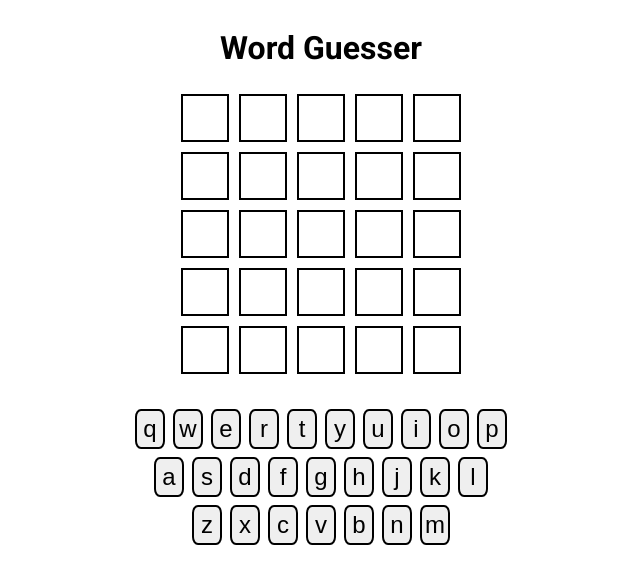
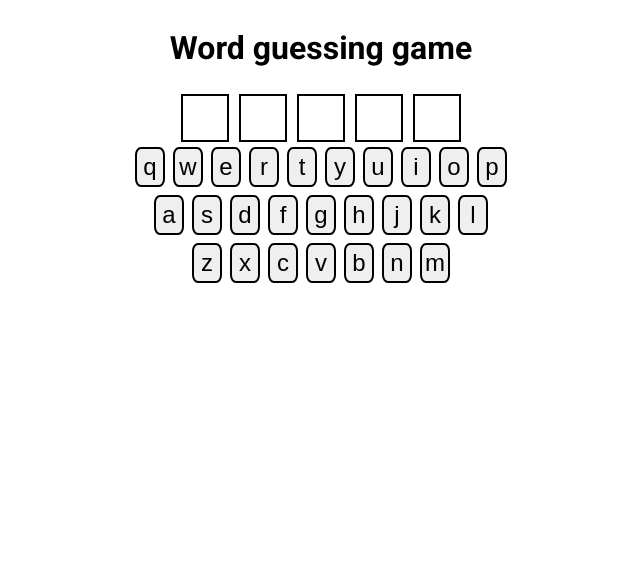
Before and after one commit to siddhantmadhur/gdsc-wordle, a React (Vite) app: page / in a window 1280 px wide. Shown: the top 584 px of the page, without its empty margins (319-959 px from the left). Built offline with nearby package versions, Linux system fonts and the light colour scheme.

Commit message:
finished proj

```diff
--- a/eslint.config.js
+++ b/eslint.config.js
@@ -33,6 +33,7 @@ export default [
         'warn',
         { allowConstantExport: true },
       ],
+      "react/prop-types": "off",
     },
   },
 ]
--- a/src/App.jsx
+++ b/src/App.jsx
@@ -1,59 +1,65 @@
-import { useEffect, useState } from "react";
-import "./App.css";
-import words from "./random_words";
+import React, { useEffect } from 'react'
+import WordGrid from './WordGrid'
 
-const keyboard = [
-  ["q", "w", "e", "r", "t", "y", "u", "i", "o", "p"],
-  ["a", "s", "d", "f", "g", "h", "j", "k", "l"],
-  ['z', 'x', 'c', 'v', 'b', 'n', 'm']
-];
-
-const keyboard_hash = new Map();
+import './App.css'
+import { useState } from 'react'
+import Keyboard from './Keyboard'
+import words from './random_words'
 
 
-const set_input_letter = (letter, attempts, setAttempts) => {
+function App() {
 
-      const prevAttempts = attempts;
-      let cur = prevAttempts.pop();
-        cur += letter
-        prevAttempts.push(cur);
-      if (cur.length >= 5) {
 
-        cur.split("").forEach((char, charIdx)=>{
-          if (chosenWord.indexOf(char) !== -1 && keyboard_hash.get(char) !== 2) {
-            keyboard_hash.set(char, 1)
+    /**
+     *  @description Previous description
+     * */
+    const [pastGuesses, setPastGuesses] = useState(/** @type{string[]} */([]))
+
+    // Current Guess
+    const [guess, setGuess] = useState("")
+
+    // The actual current word
+    const [correctWord, setCorrectWord] = useState("")
+
+    const [keyMap, setKeyMap] = useState({})
+
+    /**
+     *  @param {string} key
+     * */
+    const handleKey = (key) => {
+        setGuess(
+            (e) => {
+                if (e.length >= 4)
+                {
+                    setPastGuesses((p)=>{
+                        p.push(e + key)
+                        return p
+                    })
+                    return ""
                 }
-          if (chosenWord.at(charIdx) === cur.at(charIdx) && keyboard_hash.get(char) !== 2) {
-            keyboard_hash.set(char, 2)
+                return e + key
             }
-        })
-
-        prevAttempts.push("");
-      }
-      setAttempts([...prevAttempts]);
+        )
     }
 
-const chosenWord = words[Math.round(Math.random() * (words.length ))]
-
-function History (props) {
-  return <div>Attempts taken: </div>
+    const backspaceKey = () => {
+        setGuess((e) => {
+            if (e.length > 0) {
+                return e.substring(0, e.length - 1)
+            }
+            return ""
+        })
     }
 
-function App() {
-  const [attempts, setAttempts] = useState([""]);
+    useEffect(()=>{
 
-  useEffect(() => {
+        setCorrectWord(words[Math.round(Math.random() * (words.length - 1))])
+
+
         document.addEventListener("keydown", (ev) => {
             const letter = ev.key.toLowerCase();
             if (ev.key === 'Backspace') {
-        const prevAttempts = attempts;
-        if (prevAttempts.length > 0) {
-          let cur = prevAttempts.pop()
-          cur = cur.substring(0, cur.length - 1)
-          prevAttempts.push(cur)
-        }
-        setAttempts([...prevAttempts])
-
+                backspaceKey()
                 return;
 
             }
@@ -65,76 +71,41 @@ function App() {
             ) {
                 return;
             }
-      set_input_letter(letter, attempts, setAttempts)
+            handleKey(letter)
         });
-  }, []);
+    },[])
+
 
     useEffect(()=>{
-    if (attempts.length <= 1) {
-      return;
+        const lastGuess = pastGuesses.at(pastGuesses.length - 1)
+        if (lastGuess === correctWord) {
+            alert("Correct word guessed: " + correctWord)
+            setCorrectWord(words[Math.round(Math.random() * words.length)])
+            setPastGuesses([])
+            setGuess("")
         }
-    if (attempts[attempts.length - 2] === chosenWord) {
-      // TODO: Make this more sophisticated
-
-    }
-  }, [attempts])
+    }, [guess, pastGuesses, correctWord])
 
     return (
-    <>
         <main>
             <div>
-          <h1>Word Guesser</h1>
+                <h1>Word guessing game</h1>
             </div>
-        <div className="attempt-grid">
-          {attempts
-            .concat([...Array(attempts.length <= 5 ? 5 - attempts.length : 0)])
-            .filter((val, i) => i < 5)
-            .map((e) => (typeof e === "undefined" ? "" : e))
-            .map((attempt, attemptIdx) => {
-              return (
-                <div className="attempt" key={attemptIdx}>
-                  {attempt?.split("").map((char, charIdx) => {
-                    if (attempts.length - 1 === attemptIdx) {
-                    return (
-                      <div className={`char`} key={charIdx}>
-                        {char}
+            <div>
+                <WordGrid
+                    currentGuess={guess}
+                    guesses={pastGuesses}
+                    correctWord={correctWord}
+                />
             </div>
-                    );
-
-                    }
-                    return (
-                      <div className={`char ${char === chosenWord.at(charIdx) ? 'key-correct': chosenWord.indexOf(char) !== -1 ? 'key-almost-correct' : 'key-wrong'}`} key={charIdx}>
-                        {char}
-                      </div>
-                    );
-                  })}
-                  {attempt.length < 5 ? (
-                    <>
-                      {[...Array(5 - attempt?.length)].map((n, char_key) => (
-                        <div key={char_key} className="char"></div>
-                      ))}
-                    </>
-                  ) : null}
-                </div>
-              );
-            })}
-        </div>
-        <div className="keyboard">
-          {keyboard.map((row, rowId) => (
-            <div className="keyboard-row" key={rowId}>
-              {row.map((key, keyId) => {
-                return (
-                  <button onClick={()=>set_input_letter(key, attempts, setAttempts)} className={`keyboard-key ${keyboard_hash.get(key) === 2 ? 'key-correct' : keyboard_hash.get(key) === 1 ? 'key-almost-correct' : typeof keyboard_hash.get(key) !== 'undefined' ? 'key-wrong'  : ''}`} key={keyId}>
-                    {key}
-                  </button>
-                );
-              })}
-            </div>
-          ))}
+            <div>
+                <Keyboard
+                   keys={{}}
+                    handleKey={handleKey}
+                />
             </div>
         </main>
-    </>
-  );
+    )
 }
 
 export default App;
--- /dev/null
+++ b/src/Keyboard.jsx
@@ -0,0 +1,45 @@
+import React from 'react'
+
+const keyboard_keys = [
+  ["q", "w", "e", "r", "t", "y", "u", "i", "o", "p"],
+  ["a", "s", "d", "f", "g", "h", "j", "k", "l"],
+  ['z', 'x', 'c', 'v', 'b', 'n', 'm']
+];
+
+
+
+/**
+ *  @description Returns a keyboard that can be interacted with
+ *  @param {object} props
+ *  @param {Object.<string, number>} props.keys Map with key being a letter, and the value being 0 if the user hasn't guessed it, 1 if it's guessed but wrong, 2 if correct but in the wrong place, and 3 if correct and in the right place
+ *  @param {(arg0: string) => void} props.handleKey
+ * */
+function Keyboard (props) {
+    return (
+    <div className="keyboard">
+          {keyboard_keys.map((row, rowId) => (
+            <div className="keyboard-row" key={rowId}>
+              {row.map((key, keyId) => {
+                return (
+                    <button
+                        onClick={() => props.handleKey(key)}
+                        key={keyId}
+                        className={`
+                            keyboard-key
+                            ${typeof props.keys[key] === 'undefined' ? '': ''}
+                            ${props.keys[key] === 1 ? 'key-wrong': ''}
+                            ${props.keys[key] === 2 ? 'key-almost-correct': ''}
+                            ${props.keys[key] === 3 ? 'key-correct': ''}
+                        `}
+                        >
+                        {key}
+                    </button>
+                );
+              })}
+            </div>
+          ))}
+        </div>
+    )
+}
+
+export default Keyboard;
--- /dev/null
+++ b/src/WordGrid.jsx
@@ -0,0 +1,46 @@
+import React from 'react'
+
+/**
+ *  @param {object} props
+ *  @param {string} props.currentGuess
+ *  @param {string[]} props.guesses
+ *  @param {string} props.correctWord
+ *  @returns {JSX.Element}
+ * */
+function WordGuess (props) {
+    return (
+        <div className="">
+            {
+                props.guesses.map((currentGuess, guessNumber)=>(
+                    <div className="attempt" key={guessNumber}>
+                        {currentGuess.split("").map((char, charIdx) => {
+                            return (
+                                <div
+                                    className={`
+                                        char
+                                        ${props.correctWord.includes(char) ?
+                                            props.correctWord.at(charIdx) === char ? 'key-correct' : 'key-almost-correct' : 'key-wrong'}
+                                    `}
+                                    key={charIdx}
+                                >{char}</div>
+                            )
+                        })}
+                    </div>
+                ))
+            }
+
+            <div className="attempt">
+            {
+                props.guesses.at(props.guesses.length - 1) !== props.correctWord ? (props.currentGuess
+                .split("")
+                .concat([...Array(5 - props.currentGuess.length)])
+                .map((char, charIdx)=>{
+                    return <div className="char" key={charIdx}>{char}</div>
+                })) : null
+            }
+            </div>
+        </div>
+    )
+}
+
+export default WordGuess;
```
Also changed, not shown: src/random_words.js (line endings or trailing spaces). Lines whose indentation alone changed are shown as unchanged.
